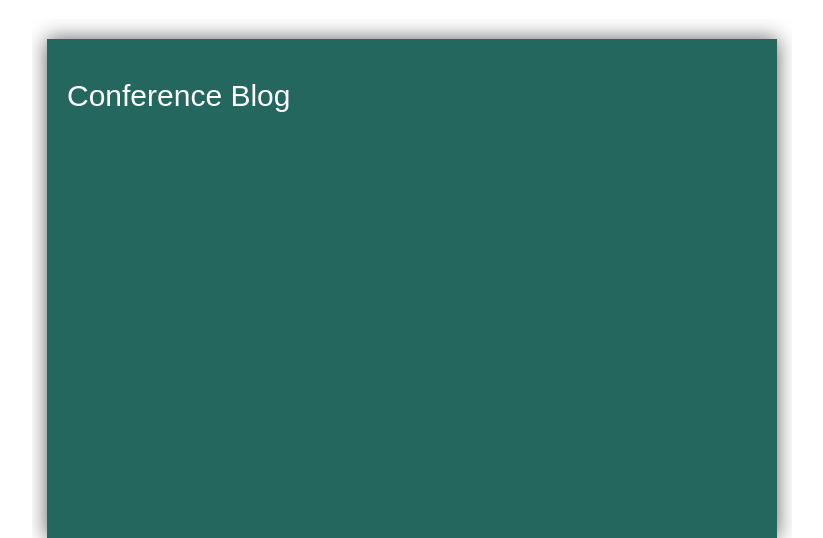
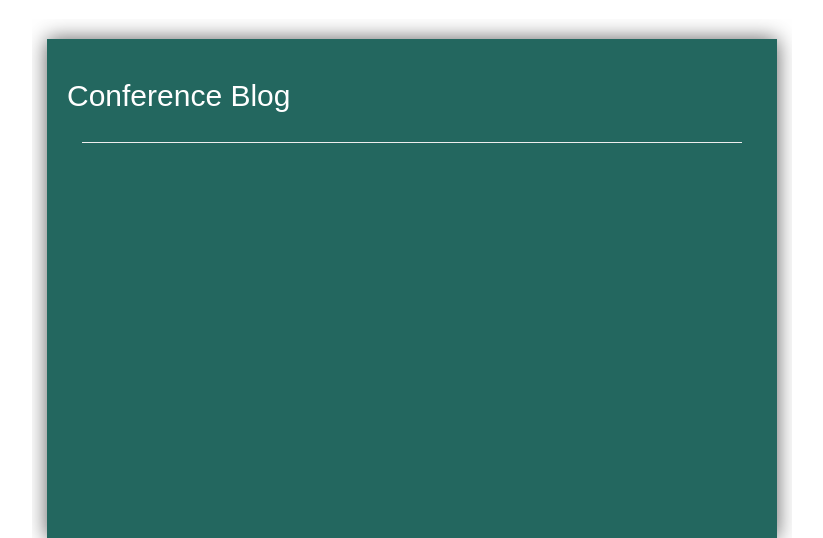
Before and after one commit to rtreharne/pvsat-dev, a Django app: template blog/templates/articles.html in a window 1280 px wide. Shown: the part 91-629 px from the top of the page, without its empty margins (228-1051 px from the left). Run offline with Django 3.2, Linux system fonts and the light colour scheme; the template is opened without the code that fills it, so the values that code supplies are empty; some libraries are stand-ins or nearby versions.

Commit message:
perhaps the final blog update?

```diff
--- a/blog/templates/articles.html
+++ b/blog/templates/articles.html
@@ -9,9 +9,10 @@
                 <br />
 
                 <div class="col-lg-8 col-lg-offset-2 block">
-                    <div class="square-box blog-box blog-box inset">
+                    <div class="square-box blog-box blog-box inset" style="overflow:hidden;">
                     <h2>Conference Blog</h2>
                         <div class="col-lg-12">
+                    <hr>
                             {% for article in articles %}
                             <h3><a href="/blog/{{article.id}}">{{article.title}}</a></h3>
                             <h4 style="font-size: 1.2em;">Article by {{article.author.author.user.first_name}} {{article.author.author.user.last_name}}, {{article.author.author.affiliation}}</h4>
@@ -25,7 +26,6 @@
                                 <p>{{article.body|slice:":350"}} ... </a></p>
                                 <a class="btn btn-primary page-scroll" href="{% url 'articles' %}{{article.id}}/">Read More</a>
                             <hr />
-                            <br />
                             {% endfor %}
                         </div>
                     </div>
```
